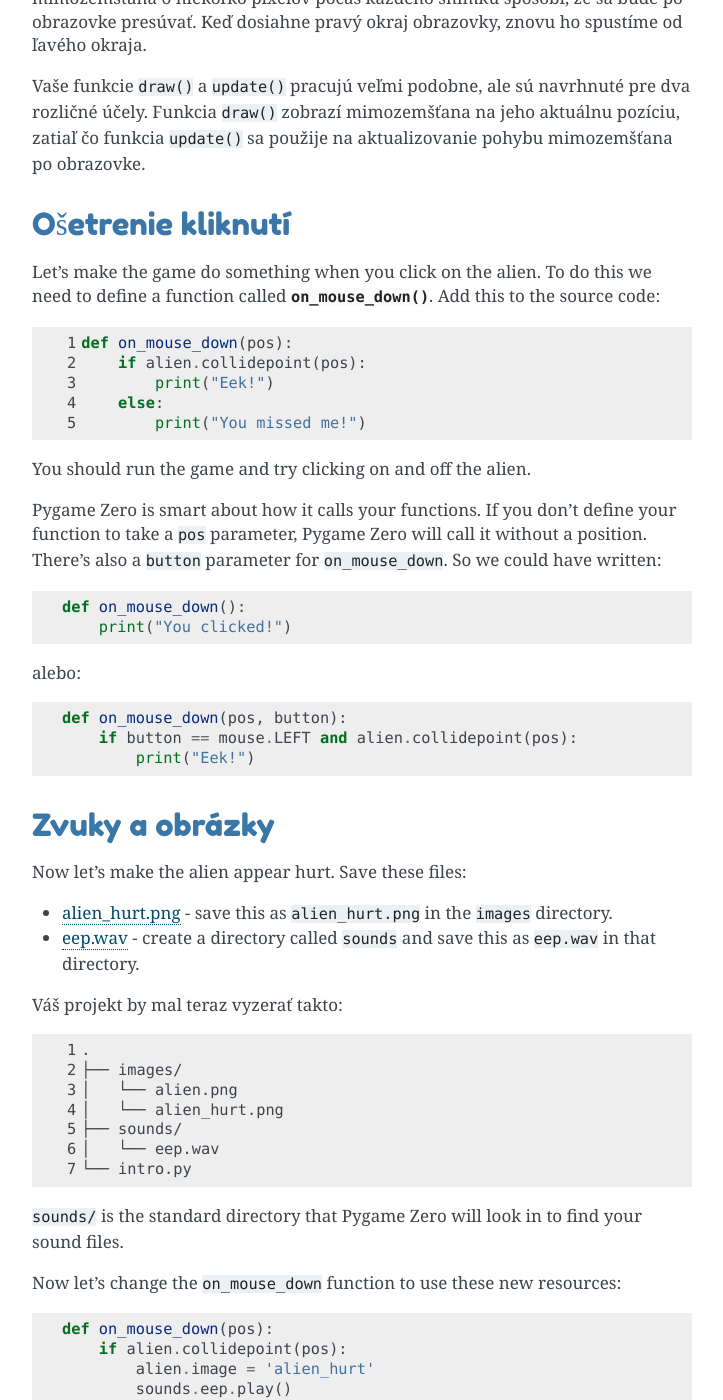
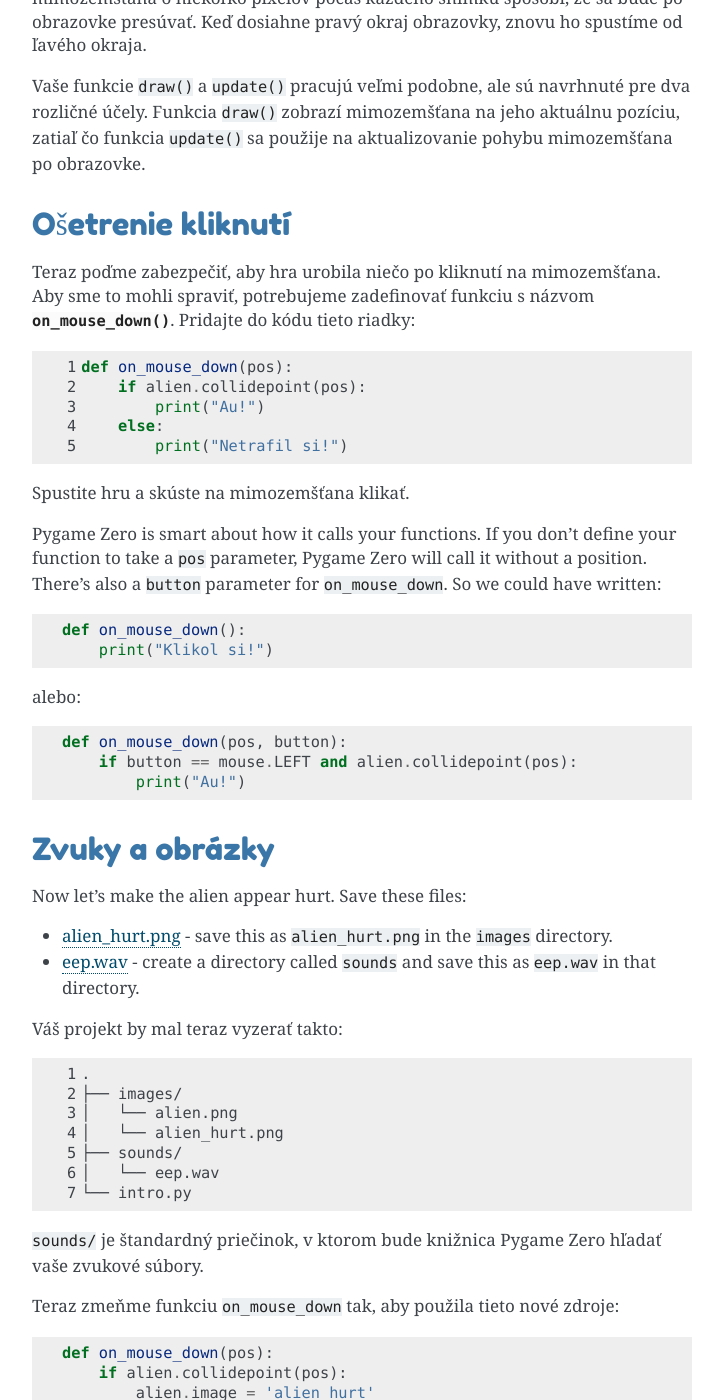
Before and after one commit to bletvaska/pgzero-slovak, a Sphinx documentation site: the page built from doc/introduction.rst, in a window 1280 px wide and 1400 px high, scrolled down 2918 px. Shown: the whole window, without its empty margins (388-1111 px from the left). Built offline with Sphinx 7.4.7, drawn with Linux system fonts in a browser that asks for light colours; pages that are not in the unit, such as notebooks, are missing from menus.

Commit message:
translation of introduction in progress

```diff
--- a/doc/introduction.rst
+++ b/doc/introduction.rst
@@ -139,17 +139,17 @@ funkcia ``update()`` sa použije na aktualizovanie pohybu mimozemšťana po obra
 Ošetrenie kliknutí
 ------------------
 
-Let's make the game do something when you click on the alien. To do this we
-need to define a function called :func:`on_mouse_down`. Add this to the source
-code::
+Teraz poďme zabezpečiť, aby hra urobila niečo po kliknutí na mimozemšťana. Aby sme
+to mohli spraviť, potrebujeme zadefinovať funkciu s názvom :func:`on_mouse_down`.
+Pridajte do kódu tieto riadky::
 
     def on_mouse_down(pos):
         if alien.collidepoint(pos):
-            print("Eek!")
+            print("Au!")
         else:
-            print("You missed me!")
+            print("Netrafil si!")
 
-You should run the game and try clicking on and off the alien.
+Spustite hru a skúste na mimozemšťana klikať.
 
 Pygame Zero is smart about how it calls your functions. If you don't define
 your function to take a ``pos`` parameter, Pygame Zero will call it without
@@ -157,13 +157,13 @@ a position. There's also a ``button`` parameter for ``on_mouse_down``. So we
 could have written::
 
     def on_mouse_down():
-        print("You clicked!")
+        print("Klikol si!")
 
 alebo::
 
     def on_mouse_down(pos, button):
         if button == mouse.LEFT and alien.collidepoint(pos):
-            print("Eek!")
+            print("Au!")
 
 
 
@@ -189,10 +189,10 @@ Váš projekt by mal teraz vyzerať takto:
     │   └── eep.wav
     └── intro.py
 
-``sounds/`` is the standard directory that Pygame Zero will look in to find
-your sound files.
+``sounds/`` je štandardný priečinok, v ktorom bude knižnica Pygame Zero hľadať
+vaše zvukové súbory.
 
-Now let's change the ``on_mouse_down`` function to use these new resources::
+Teraz zmeňme funkciu ``on_mouse_down`` tak, aby použila tieto nové zdroje::
 
     def on_mouse_down(pos):
         if alien.collidepoint(pos):
```
